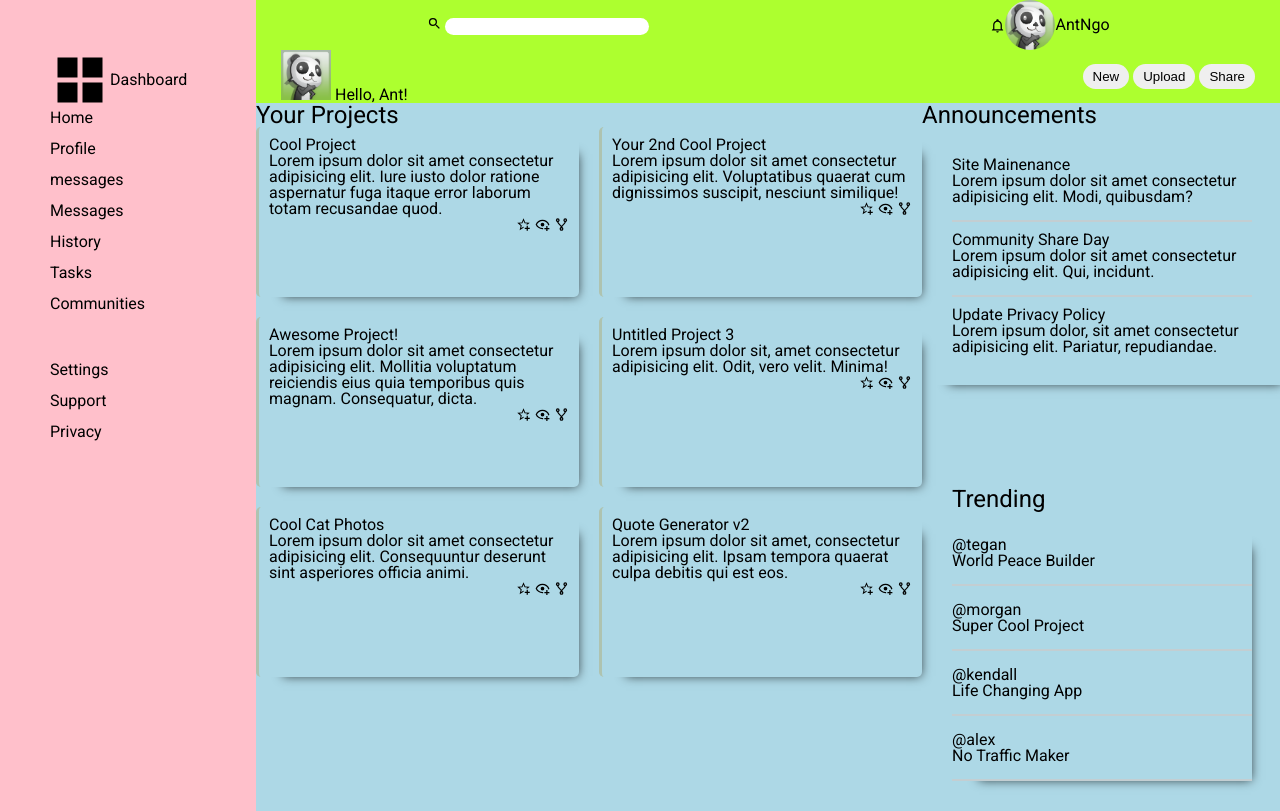
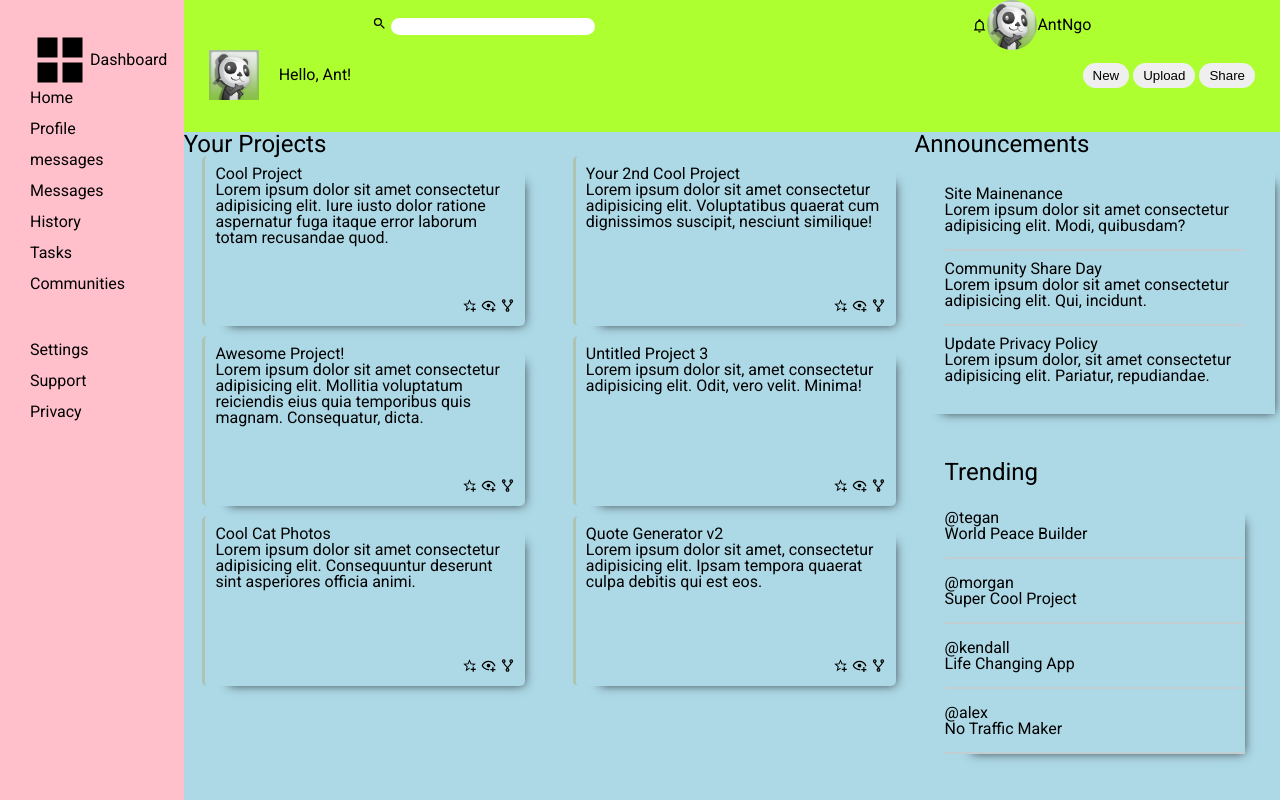
Before and after one commit to AntGNgo/admin-dashboard, a plain HTML site: page index.html in a window 1280 px wide. Drawn offline with Linux system fonts and the light colour scheme.

Commit message:
fix main section grid layout

```diff
--- a/styles.css
+++ b/styles.css
@@ -15,7 +15,7 @@ html {
 body {
   height: 100vh;
   display: grid;
-  grid-template-columns: 20% 80%;
+  /* grid-template-columns: 20% 80%; */
   grid-template-areas: "sidebar user" "sidebar main";
 }
 
@@ -28,7 +28,7 @@ body {
   display: flex;
   align-items: center;
   justify-content: space-around;
-  width: 100%;
+  /* width: 100%; */
 }
 
 .user-top input {
@@ -54,6 +54,12 @@ body {
   align-items: center;
 }
 
+.user-info {
+  display: flex;
+  align-items: center;
+  gap: 20px;
+}
+
 .user-bottom button {
   border-radius: 100px;
   border: none;
@@ -72,6 +78,7 @@ body {
 }
 
 .card-btns {
+  margin-top: auto;
   align-self: flex-end;
 }
 
@@ -93,7 +100,7 @@ body {
 .sidebar {
   display: flex;
   flex-direction: column;
-  padding: 50px;
+  padding: 30px 0 0 30px;
   grid-area: sidebar;
   background-color: pink;
 }
@@ -124,7 +131,7 @@ body {
   height: 100%;
   display: grid;
   grid-template-columns: 2fr 1fr;
-  grid-template-rows: 1fr 1fr;
+  /* grid-template-rows: 1fr 2fr; */
   grid-template-areas: "main-content announcements" "main-content trending";
 }
 
@@ -134,10 +141,12 @@ body {
 
 .your-project-cards {
   display: grid;
-  grid-template-columns: 1fr 1fr;
-  grid-template-rows: auto;
-  gap: 20px;
+  /* grid-template-columns: 1fr 1fr; */
+  /* grid-template-columns: repeat(auto-fit, minmax(300px, 1fr)); */
+  grid-template-columns: repeat(2, 1fr);
+  /* grid-template-rows: repeat(auto-fit, minmax(200px, 1fr)); */
   justify-items: center;
+  gap: 10px;
 }
 
 .announcements {
@@ -149,7 +158,7 @@ body {
   flex-direction: column;
   gap: 10px;
   padding: 30px;
-  margin-bottom: 40px;
+  /* margin-bottom: 40px; */
 }
 
 .announcements-container .announcement {
```
